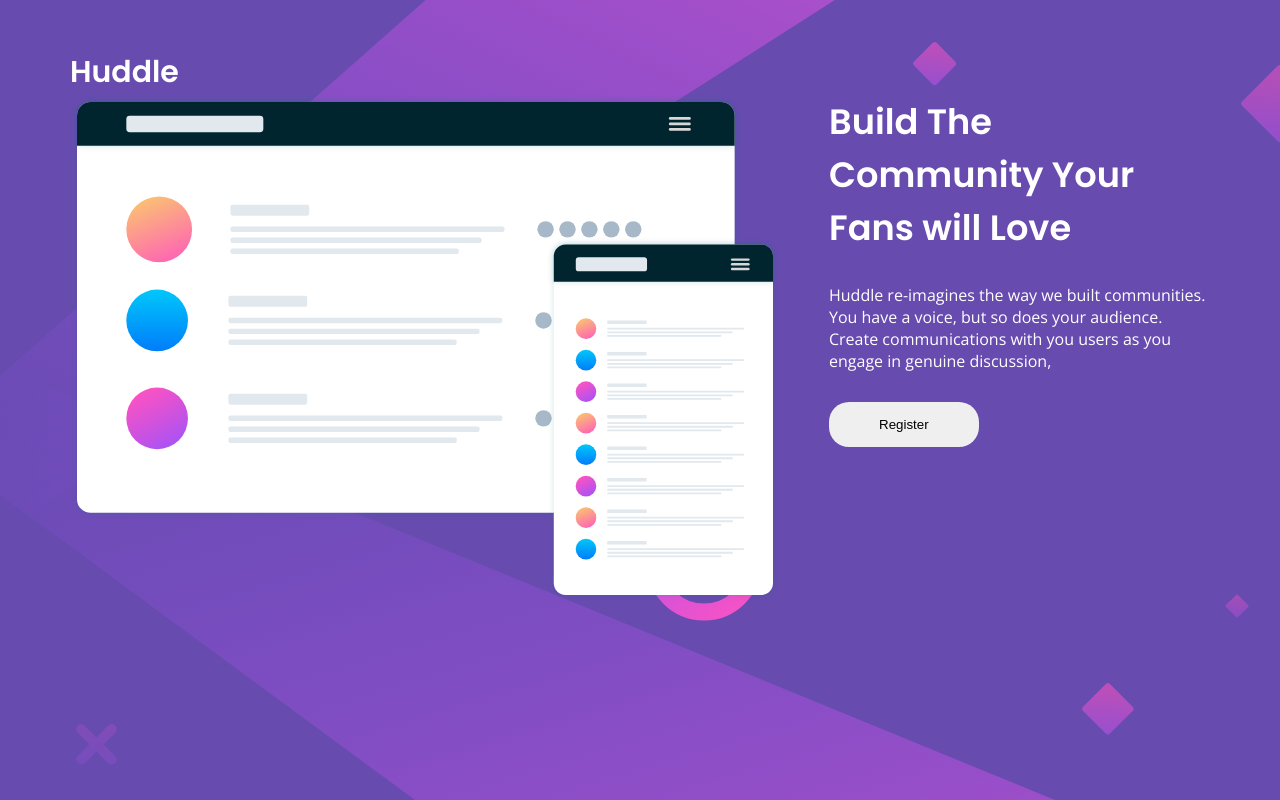
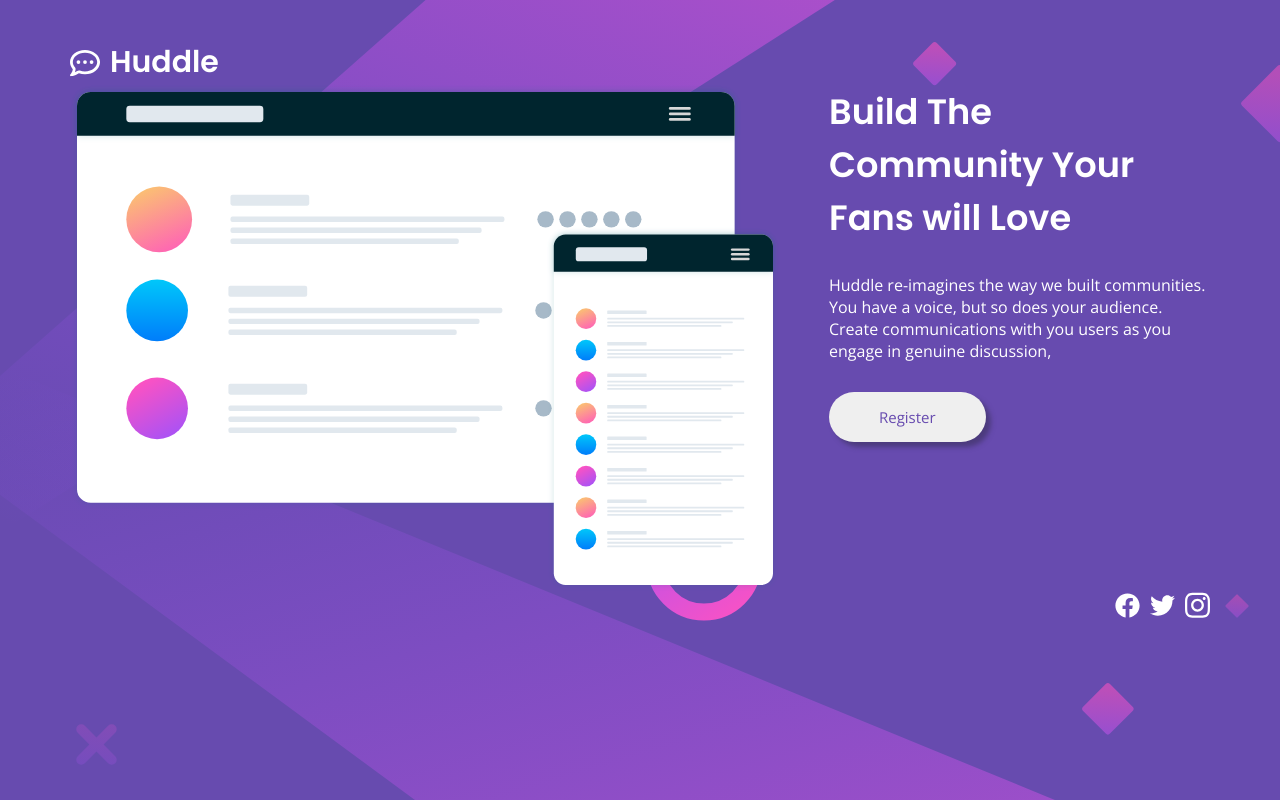
Before and after one commit to Mitchr3p/huddle-landing-page, a plain HTML site: page index.html in a window 1280 px wide. Drawn offline with nearby package versions, Linux system fonts and the light colour scheme.

Commit message:
made v3.0 changes

```diff
--- a/index.html
+++ b/index.html
@@ -21,6 +21,16 @@
   <body>
     <div class="main">
       <header class="top">
+        <svg
+          xmlns="http://www.w3.org/2000/svg"
+          height="1em"
+          viewBox="0 0 512 512"
+        >
+          <!--! Font Awesome Free 6.4.2 by @fontawesome - https://fontawesome.com License - https://fontawesome.com/license (Commercial License) Copyright 2023 Fonticons, Inc. -->
+          <path
+            d="M168.2 384.9c-15-5.4-31.7-3.1-44.6 6.4c-8.2 6-22.3 14.8-39.4 22.7c5.6-14.7 9.9-31.3 11.3-49.4c1-12.9-3.3-25.7-11.8-35.5C60.4 302.8 48 272 48 240c0-79.5 83.3-160 208-160s208 80.5 208 160s-83.3 160-208 160c-31.6 0-61.3-5.5-87.8-15.1zM26.3 423.8c-1.6 2.7-3.3 5.4-5.1 8.1l-.3 .5c-1.6 2.3-3.2 4.6-4.8 6.9c-3.5 4.7-7.3 9.3-11.3 13.5c-4.6 4.6-5.9 11.4-3.4 17.4c2.5 6 8.3 9.9 14.8 9.9c5.1 0 10.2-.3 15.3-.8l.7-.1c4.4-.5 8.8-1.1 13.2-1.9c.8-.1 1.6-.3 2.4-.5c17.8-3.5 34.9-9.5 50.1-16.1c22.9-10 42.4-21.9 54.3-30.6c31.8 11.5 67 17.9 104.1 17.9c141.4 0 256-93.1 256-208S397.4 32 256 32S0 125.1 0 240c0 45.1 17.7 86.8 47.7 120.9c-1.9 24.5-11.4 46.3-21.4 62.9zM144 272a32 32 0 1 0 0-64 32 32 0 1 0 0 64zm144-32a32 32 0 1 0 -64 0 32 32 0 1 0 64 0zm80 32a32 32 0 1 0 0-64 32 32 0 1 0 0 64z"
+          />
+        </svg>
         <p>Huddle</p>
       </header>
       <div class="mid">
@@ -35,7 +45,38 @@
           <button>Register</button>
         </div>
       </div>
-      <div class="bottom"></div>
+      <div class="bottom">
+        <svg
+          xmlns="http://www.w3.org/2000/svg"
+          height="100%"
+          viewBox="0 0 512 512"
+        >
+          <!--! Font Awesome Free 6.4.2 by @fontawesome - https://fontawesome.com License - https://fontawesome.com/license (Commercial License) Copyright 2023 Fonticons, Inc. -->
+          <path
+            d="M504 256C504 119 393 8 256 8S8 119 8 256c0 123.78 90.69 226.38 209.25 245V327.69h-63V256h63v-54.64c0-62.15 37-96.48 93.67-96.48 27.14 0 55.52 4.84 55.52 4.84v61h-31.28c-30.8 0-40.41 19.12-40.41 38.73V256h68.78l-11 71.69h-57.78V501C413.31 482.38 504 379.78 504 256z"
+          />
+        </svg>
+        <svg
+          xmlns="http://www.w3.org/2000/svg"
+          height="100%"
+          viewBox="0 0 512 512"
+        >
+          <!--! Font Awesome Free 6.4.2 by @fontawesome - https://fontawesome.com License - https://fontawesome.com/license (Commercial License) Copyright 2023 Fonticons, Inc. -->
+          <path
+            d="M459.37 151.716c.325 4.548.325 9.097.325 13.645 0 138.72-105.583 298.558-298.558 298.558-59.452 0-114.68-17.219-161.137-47.106 8.447.974 16.568 1.299 25.34 1.299 49.055 0 94.213-16.568 130.274-44.832-46.132-.975-84.792-31.188-98.112-72.772 6.498.974 12.995 1.624 19.818 1.624 9.421 0 18.843-1.3 27.614-3.573-48.081-9.747-84.143-51.98-84.143-102.985v-1.299c13.969 7.797 30.214 12.67 47.431 13.319-28.264-18.843-46.781-51.005-46.781-87.391 0-19.492 5.197-37.36 14.294-52.954 51.655 63.675 129.3 105.258 216.365 109.807-1.624-7.797-2.599-15.918-2.599-24.04 0-57.828 46.782-104.934 104.934-104.934 30.213 0 57.502 12.67 76.67 33.137 23.715-4.548 46.456-13.32 66.599-25.34-7.798 24.366-24.366 44.833-46.132 57.827 21.117-2.273 41.584-8.122 60.426-16.243-14.292 20.791-32.161 39.308-52.628 54.253z"
+          />
+        </svg>
+        <svg
+          xmlns="http://www.w3.org/2000/svg"
+          height="100%"
+          viewBox="0 0 448 512"
+        >
+          <!--! Font Awesome Free 6.4.2 by @fontawesome - https://fontawesome.com License - https://fontawesome.com/license (Commercial License) Copyright 2023 Fonticons, Inc. -->
+          <path
+            d="M224.1 141c-63.6 0-114.9 51.3-114.9 114.9s51.3 114.9 114.9 114.9S339 319.5 339 255.9 287.7 141 224.1 141zm0 189.6c-41.1 0-74.7-33.5-74.7-74.7s33.5-74.7 74.7-74.7 74.7 33.5 74.7 74.7-33.6 74.7-74.7 74.7zm146.4-194.3c0 14.9-12 26.8-26.8 26.8-14.9 0-26.8-12-26.8-26.8s12-26.8 26.8-26.8 26.8 12 26.8 26.8zm76.1 27.2c-1.7-35.9-9.9-67.7-36.2-93.9-26.2-26.2-58-34.4-93.9-36.2-37-2.1-147.9-2.1-184.9 0-35.8 1.7-67.6 9.9-93.9 36.1s-34.4 58-36.2 93.9c-2.1 37-2.1 147.9 0 184.9 1.7 35.9 9.9 67.7 36.2 93.9s58 34.4 93.9 36.2c37 2.1 147.9 2.1 184.9 0 35.9-1.7 67.7-9.9 93.9-36.2 26.2-26.2 34.4-58 36.2-93.9 2.1-37 2.1-147.8 0-184.8zM398.8 388c-7.8 19.6-22.9 34.7-42.6 42.6-29.5 11.7-99.5 9-132.1 9s-102.7 2.6-132.1-9c-19.6-7.8-34.7-22.9-42.6-42.6-11.7-29.5-9-99.5-9-132.1s-2.6-102.7 9-132.1c7.8-19.6 22.9-34.7 42.6-42.6 29.5-11.7 99.5-9 132.1-9s102.7-2.6 132.1 9c19.6 7.8 34.7 22.9 42.6 42.6 11.7 29.5 9 99.5 9 132.1s2.7 102.7-9 132.1z"
+          />
+        </svg>
+      </div>
     </div>
   </body>
 </html>
--- a/style.css
+++ b/style.css
@@ -10,14 +10,21 @@ body {
 }
 
 .main {
-  margin: 50px 70px 30px 70px;
+  margin: 40px 70px 30px 70px;
 }
 
 .top {
+  display: flex;
+  align-items: center;
   font-family: 'Poppins';
   color: white;
   font-weight: 600;
   font-size: 30px;
+  gap: 10px;
+}
+
+.top svg {
+  fill: white;
 }
 
 .mid {
@@ -40,8 +47,31 @@ body {
 }
 
 button {
+  font-family: 'Open Sans';
+  font-size: 15px;
+  color: hsl(257, 40%, 49%);
   padding: 15px 50px;
   border: none;
-  border-radius: 20px;
+  border-radius: 30px;
   margin-top: 30px;
+  cursor: pointer;
+  box-shadow: 5px 5px 5px hsl(256, 36%, 36%);
 }
+
+button:active {
+  font-family: 'Open Sans';
+  color: white;
+  background-color: hsl(300, 69%, 71%);
+}
+
+.bottom {
+  display: flex;
+  justify-content: flex-end;
+  align-items: center;
+  gap: 10px;
+}
+
+.bottom svg {
+  width: 25px;
+  fill: white;
+}
```
